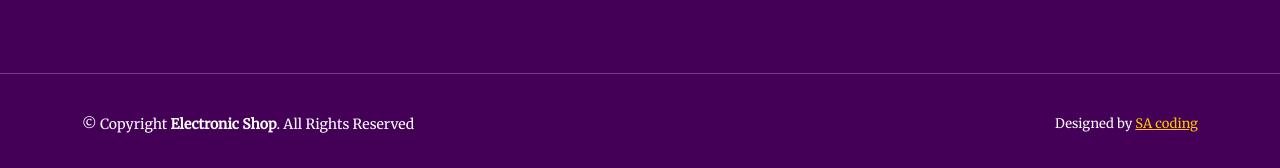
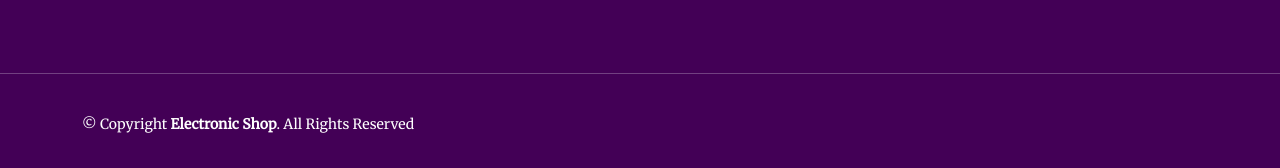
Before and after one commit to Nadoura-boop/electric-shop, a plain HTML site: page index.html in a window 1280 px wide. Shown: the part 5429-5597 px from the top of the page. Drawn offline with nearby package versions, Linux system fonts and the light colour scheme.

Commit message:
Update index.html

```diff
--- a/index.html
+++ b/index.html
@@ -702,9 +702,7 @@
         <div class="copyright">
           &copy; Copyright <strong><span>Electronic Shop</span></strong>. All Rights Reserved
         </div>
-        <div class="credits">
-          Designed by <a href="#">SA coding</a>
-        </div>
+
       </div>
     </footer>
     <!-- footer -->
```
